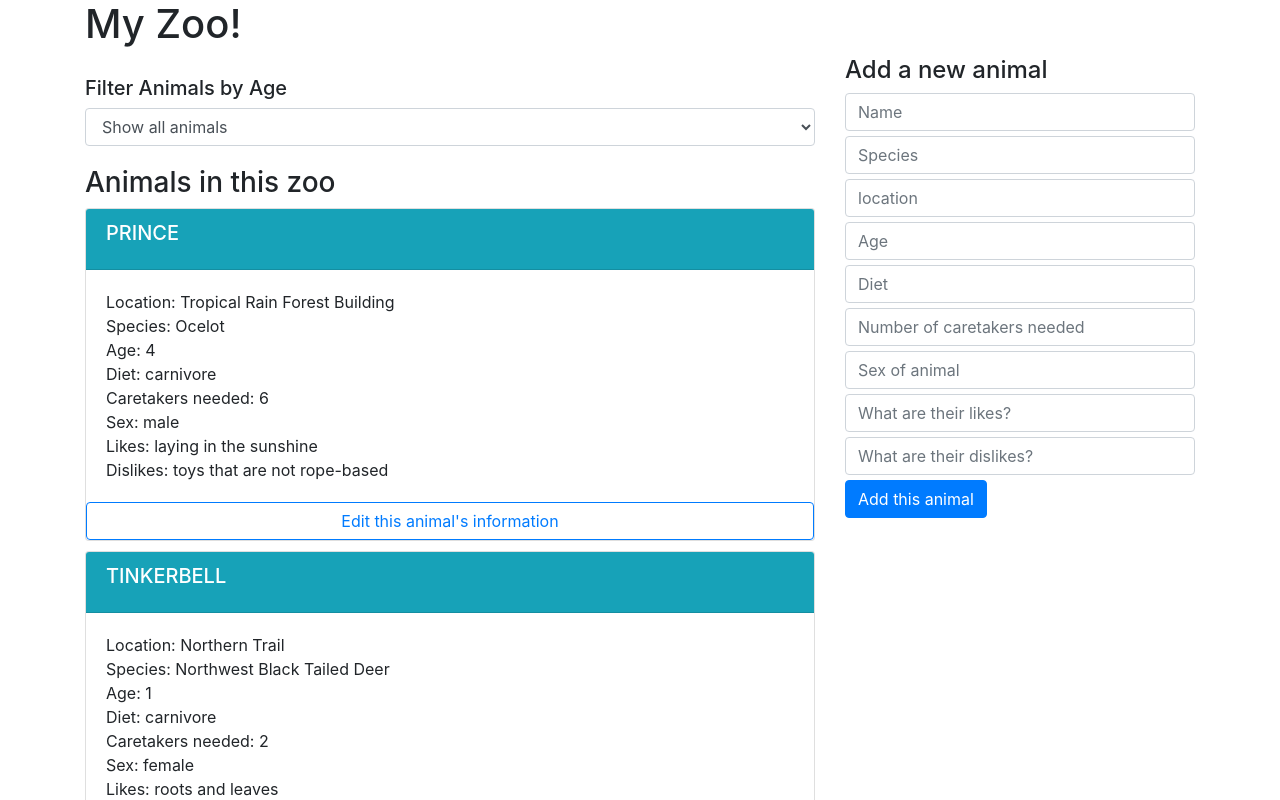
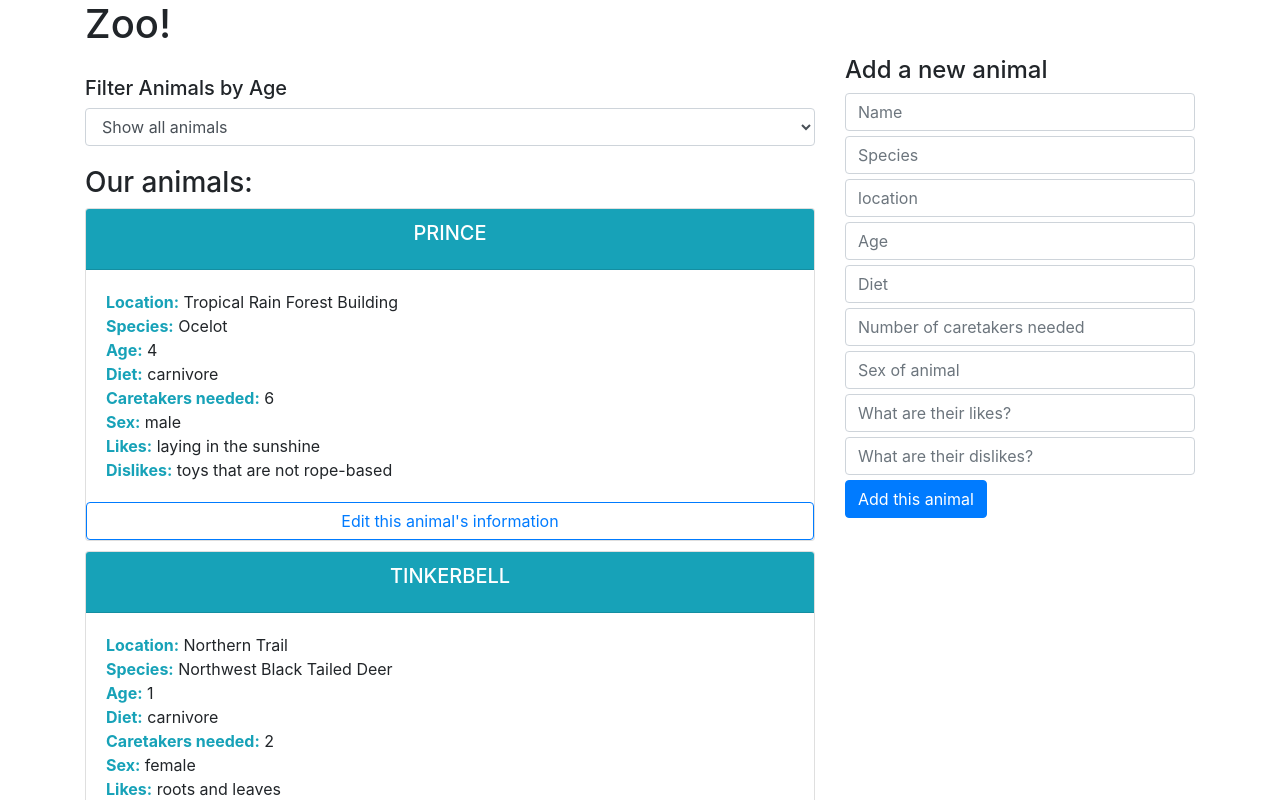
Before and after one commit to hollywilkalis/my-zoo, an Angular app: page / in a window 1280 px wide. Shown: the top 800 px of the page. Built offline with nearby package versions, Linux system fonts and the light colour scheme.

Commit message:
Removes unused code fragments

```diff
--- a/src/app/age-filter.pipe.ts
+++ b/src/app/age-filter.pipe.ts
@@ -3,6 +3,7 @@ import { Animal } from './app.component';
 @Pipe({
   name: 'ageFilter'
 })
+
 export class AgeFilterPipe implements PipeTransform {
   transform(input: Animal[], filter) {
     var output: Animal[] = [];
--- a/src/app/animals/animals.component.css
+++ b/src/app/animals/animals.component.css
@@ -8,3 +8,7 @@
 .card {
   margin-bottom: 10px;
 }
+
+.card-label {
+  font-weight: bold;
+}
--- a/src/app/animals/animals.component.html
+++ b/src/app/animals/animals.component.html
@@ -1,21 +1,22 @@
 
-<h3>Animals in this zoo</h3>
-<div>
+<h3>Our animals:</h3>
+<div id="animalDisplay">
   <div class="card" *ngFor="let animal of childAnimals | ageFilter:filter">
-    <div class="card-header bg-info"><h5 class="card-title text-white">{{animal.name | uppercase }}</h5></div>
+    <div class="card-header bg-info"><h5 class="card-title text-white text-center">{{animal.name | uppercase }}</h5></div>
       <div class="card-body">
-        <p class="card-text">Location: {{animal.location}}<br>
-        Species: {{animal.species}}<br>
-        Age: {{animal.age}}<br>
-        Diet: {{animal.diet}}<br>
-        Caretakers needed: {{animal.caretakers}}<br>
-        Sex: {{animal.sex}}<br>
-        Likes: {{animal.likes}}<br>
-        Dislikes: {{animal.dislikes}}</p>
+        <p class="card-text"><span class="card-label text-info">Location:</span> {{animal.location}}<br>
+        <span class="card-label text-info">Species:</span> {{animal.species}}<br>
+        <span class="card-label text-info">Age:</span> {{animal.age}}<br>
+        <span class="card-label text-info">Diet:</span> {{animal.diet}}<br>
+        <span class="card-label text-info">Caretakers needed:</span> {{animal.caretakers}}<br>
+        <span class="card-label text-info">Sex:</span> {{animal.sex}}<br>
+        <span class="card-label text-info">Likes:</span> {{animal.likes}}<br>
+        <span class="card-label text-info">Dislikes:</span> {{animal.dislikes}}</p>
       </div>
       <button type="button" class="btn btn btn-outline-primary" (click)="editAnimal(animal)">Edit this animal's information</button>
   </div>
 </div>
+<div id="editDisplay">
   <form id="edit-info">
     <h4 class="text-center">Edit animal's information</h4>
     <div class="form-group">
@@ -28,10 +29,11 @@
     </div>
     <div class="form-group">
       <label>Update caretakers:</label>
-        <input *ngIf="selectedAnimal" type="text" class="form-control" name="caretakers" [(ngModel)]="selectedAnimal.caretakers" />
+      <input *ngIf="selectedAnimal" type="text" class="form-control" name="caretakers" [(ngModel)]="selectedAnimal.caretaSkers" />
     </div>
 
     <button type='button' class="btn btn-primary" (click)="saveChanges()">
       Save
     </button>
   </form>
+</div>
--- a/src/app/app.component.html
+++ b/src/app/app.component.html
@@ -10,7 +10,6 @@
             <option value=3>Show only mature animals (2 or older)</option>
           </select>
       </div>
-      <!-- <app-animals [childAnimals]="animals" [filter]="filterByAge" [childDisplay]="display"></app-animals> -->
       <app-animals [childAnimals]="animals" [filter]="filterByAge"></app-animals>
     </div>
     <div class="col-md-4">
--- a/src/app/app.component.ts
+++ b/src/app/app.component.ts
@@ -7,33 +7,22 @@ import { Component } from '@angular/core';
 })
 
 export class AppComponent {
-  title: string = 'My Zoo';
+  title: string = 'Zoo';
 
-  animals: Animal[] = [
+  animals: Animal[] = [ //SAMPLE ANIMAL ARRAY
     new Animal('Prince', 'Ocelot', 'Tropical Rain Forest Building', 4, 'carnivore', 6, 'male', 'laying in the sunshine', 'toys that are not rope-based'),
     new Animal('Tinkerbell', 'Northwest Black Tailed Deer', 'Northern Trail', 1, 'carnivore', 2, 'female', 'roots and leaves', 'loud noises'),
     new Animal("Moon", "Arctic Fox", "Northern Trail", 2, "Carnivore", 5, "male", "toys", 'Loud noises')
   ];
 
-  // display: boolean = false;
-  //
-  // toggleDisplay() {
-  //   this.display = !this.display;
-  // }
-
-
-  // saveChanges() {
-  //   // this.display = false;
-  // }
-
-  filterByAge: number = 0;
+  filterByAge: number = 0; //SETS DEFAULT
 
   onChange(optionFromMenu) {
     this.filterByAge = parseInt(optionFromMenu);
   }
 }
 
-export class Animal {
+export class Animal { //ANIMAL CONSTRUCTOR
   constructor (
     public name: string,
     public species: string,
--- a/src/app/app.module.ts
+++ b/src/app/app.module.ts
@@ -6,7 +6,6 @@ import { AppComponent } from './app.component';
 import { AnimalsComponent } from './animals/animals.component';
 import { AnimalInputComponent } from './animal-input/animal-input.component';
 import { AgeFilterPipe } from './age-filter.pipe';
-
 
 
 @NgModule({
```
Also changed, not shown: src/app/animals/animals.component.ts (+1 -7 lines), src/app/sample-animals.ts (deleted, +0 -33 lines). Lines whose indentation alone changed are shown as unchanged.
